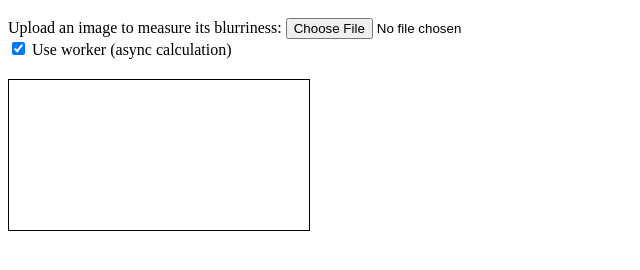
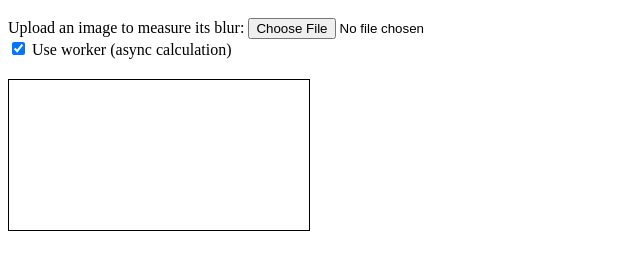
Before and after one commit to timotgl/inspector-bokeh, a website: page demo.html in a window 1280 px wide. Shown: the part 48-318 px from the top of the page, without its empty margins (0-640 px from the left). Drawn offline with Linux system fonts and the light colour scheme.

Commit message:
Improve label and add newlines

```diff
--- a/demo.html
+++ b/demo.html
@@ -35,7 +35,7 @@
         <h1>Inspector Bokeh demo</h1>
         <form>
             <label for="upload_image">
-              Upload an image to measure its blurriness:
+              Upload an image to measure its blur:
               <input type="file" id="upload_image" accept="image/*" capture="camera">
             </label>
 
```
